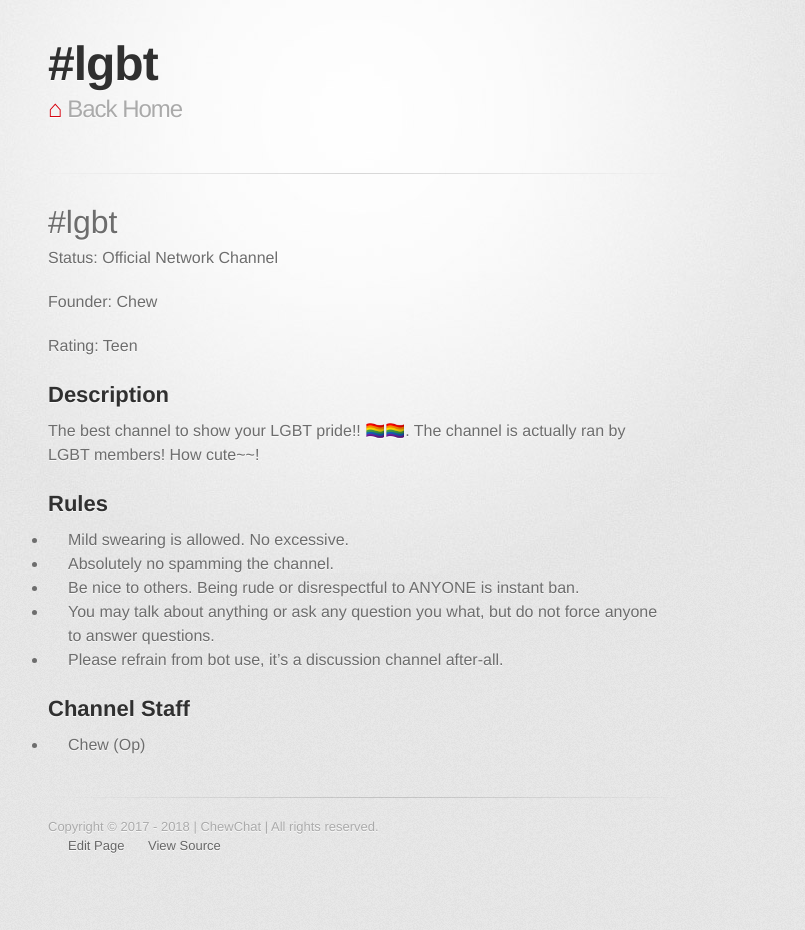
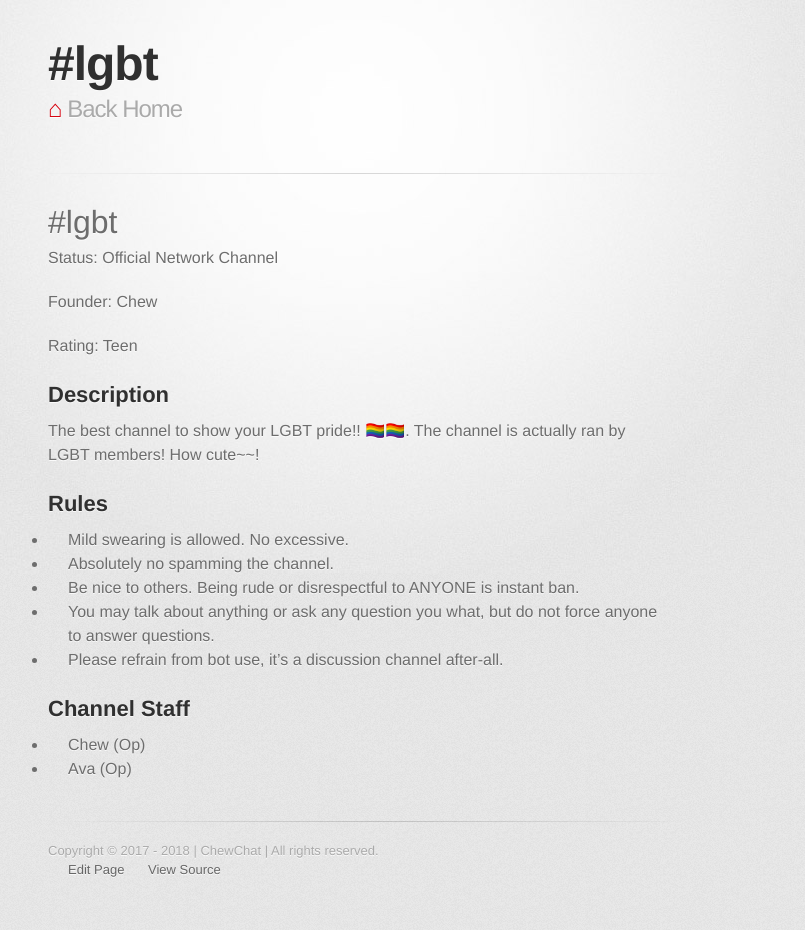
Before and after one commit to ChewChat/chew.chat, a Jekyll site: the page built from channels/lgbt.md, in a window 1280 px wide. Shown: the whole page, without its empty margins (282-1087 px from the left). Built offline with Jekyll 4.4.1, drawn with Linux system fonts in a browser that asks for light colours; some web fonts are replaced; our own code applies the rules of GitHub Pages for plain Markdown files; before the commit the page ends 906 px from its top, so only the background shows below that.

Commit message:
Add Ava as an op

```diff
--- a/channels/lgbt.md
+++ b/channels/lgbt.md
@@ -23,3 +23,4 @@ The best channel to show your LGBT pride!! 🏳️‍🌈🏳️‍🌈. The cha
 ## Channel Staff
 
 - Chew (Op)
+- Ava (Op)
```
